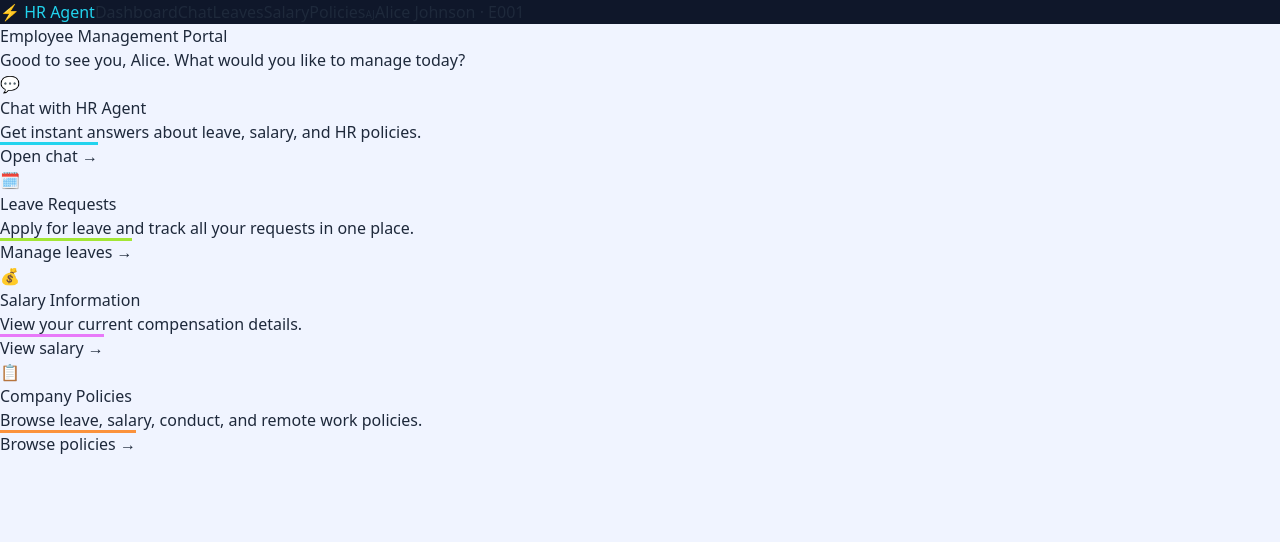
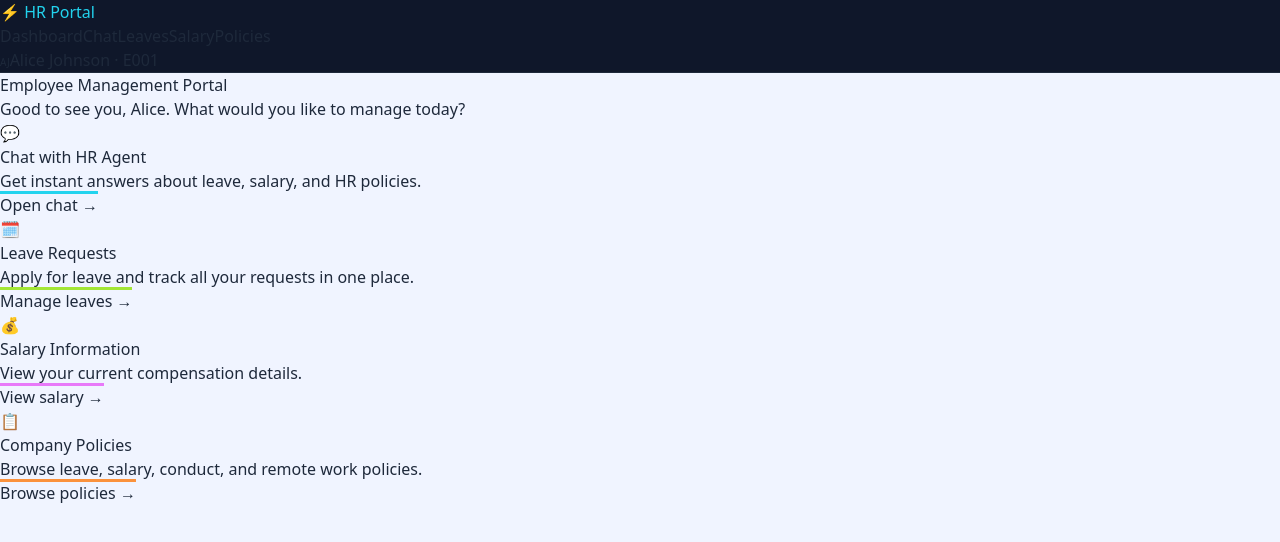
Before and after one commit to gopiuppu351/employee-management-agent, a Next.js app in the folder frontend/: page / in a window 1280 px wide. Shown: the top 542 px of the page. Built offline with nearby package versions, Linux system fonts and the light colour scheme.

Commit message:
UI: update navbar title and polish user badge

```diff
--- a/frontend/app/layout.tsx
+++ b/frontend/app/layout.tsx
@@ -4,8 +4,8 @@ import { AuthProvider } from "@/context/auth";
 import ErrorBoundary from "@/components/ErrorBoundary";
 
 export const metadata: Metadata = {
-  title: "Employee Management Agent",
-  description: "AI-powered HR assistant",
+  title: "HR Management Portal",
+  description: "AI-powered HR assistant for employees and managers",
 };
 
 export default function RootLayout({ children }: { children: React.ReactNode }) {
@@ -13,15 +13,17 @@ export default function RootLayout({ children }: { children: React.ReactNode })
     <html lang="en">
       <body className="min-h-screen" style={{ background: "var(--surface-bg)" }}>
         <AuthProvider>
-          <nav className="px-6 py-3 flex gap-6 items-center shadow-sm" style={{ background: "#0f172a" }}>
-            <span className="font-bold text-base tracking-tight" style={{ color: "#22d3ee" }}>⚡ HR Agent</span>
-            <a href="/" className="text-sm text-slate-400 hover:text-white transition-colors">Dashboard</a>
-            <a href="/chat" className="text-sm text-slate-400 hover:text-white transition-colors">Chat</a>
-            <a href="/leaves" className="text-sm text-slate-400 hover:text-white transition-colors">Leaves</a>
-            <a href="/salary" className="text-sm text-slate-400 hover:text-white transition-colors">Salary</a>
-            <a href="/policies" className="text-sm text-slate-400 hover:text-white transition-colors">Policies</a>
-            <span className="ml-auto flex items-center gap-2 text-xs text-slate-400 bg-slate-800 px-3 py-1.5 rounded-full">
-              <span className="w-5 h-5 rounded-full bg-cyan-500 flex items-center justify-center text-white font-bold text-xs" style={{ fontSize: "10px" }}>AJ</span>
+          <nav className="px-6 py-4 flex gap-8 items-center shadow-md" style={{ background: "#0f172a", borderBottom: "1px solid #1e293b" }}>
+            <span className="font-bold text-base tracking-tight" style={{ color: "#22d3ee" }}>⚡ HR Portal</span>
+            <div className="flex gap-6">
+              <a href="/" className="text-sm text-slate-400 hover:text-white transition-colors">Dashboard</a>
+              <a href="/chat" className="text-sm text-slate-400 hover:text-white transition-colors">Chat</a>
+              <a href="/leaves" className="text-sm text-slate-400 hover:text-white transition-colors">Leaves</a>
+              <a href="/salary" className="text-sm text-slate-400 hover:text-white transition-colors">Salary</a>
+              <a href="/policies" className="text-sm text-slate-400 hover:text-white transition-colors">Policies</a>
+            </div>
+            <span className="ml-auto flex items-center gap-2 text-xs text-slate-400 bg-slate-800 px-3 py-1.5 rounded-full border border-slate-700">
+              <span className="w-5 h-5 rounded-full bg-cyan-500 flex items-center justify-center text-white font-bold" style={{ fontSize: "10px" }}>AJ</span>
               Alice Johnson · E001
             </span>
           </nav>
```
